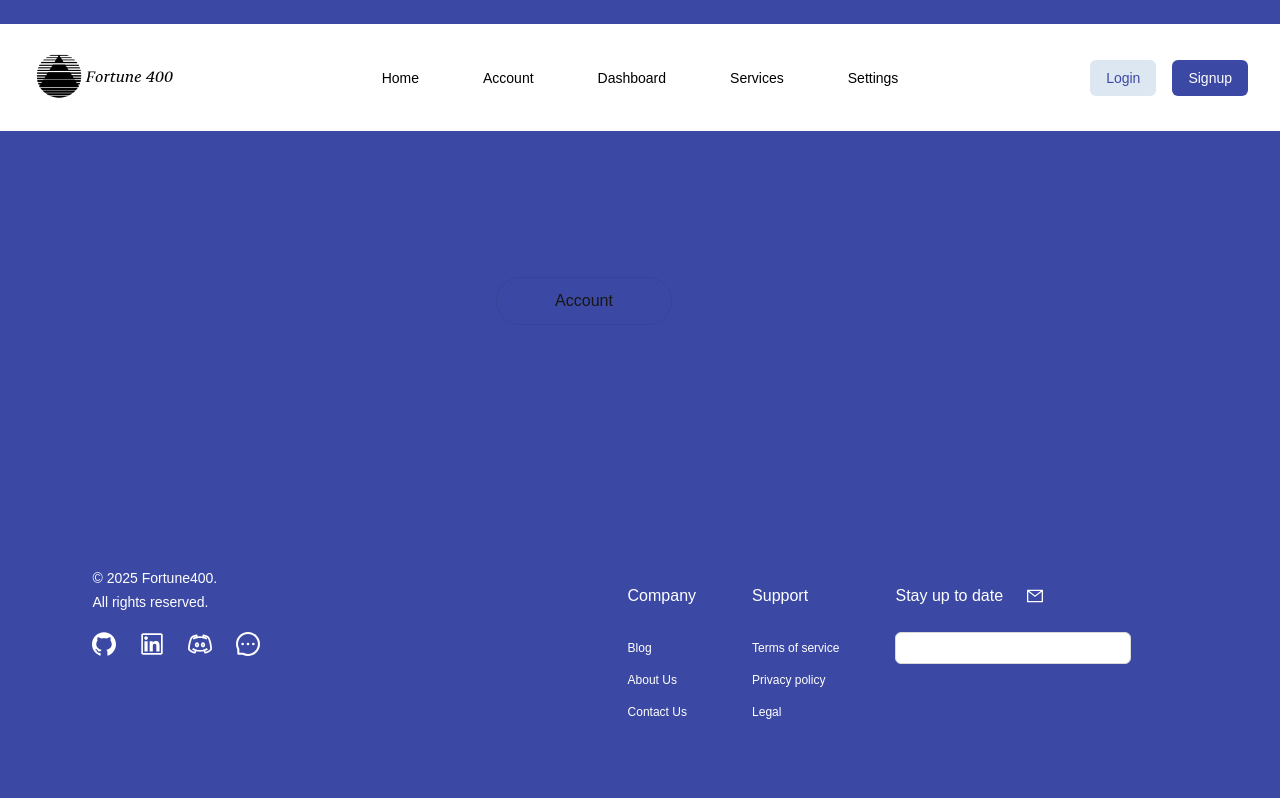
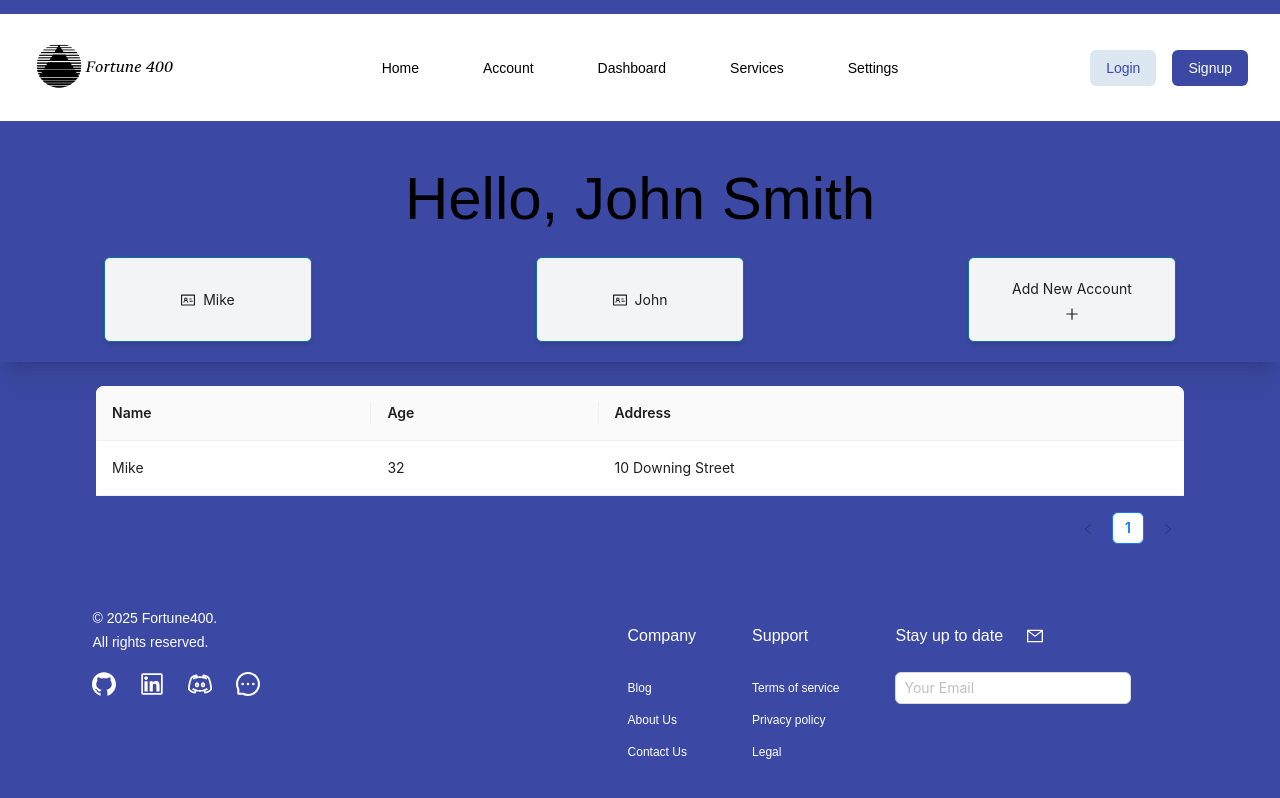
Before and after one commit to LorrellW/Commerce-Bank-App, a Next.js app in the folder fortune400/: page /pages/account in a window 1280 px wide. Built offline with nearby package versions, Linux system fonts and the light colour scheme.

Commit message:
react -->18

```diff
--- a/fortune400/package.json
+++ b/fortune400/package.json
@@ -12,9 +12,9 @@
     "@ant-design/icons": "^5.6.1",
     "antd": "^5.24.2",
     "next": "15.1.6",
-    "react": "^19.0.0",
+    "react": "^18.3.1",
     "react-burger-menu": "^3.1.0",
-    "react-dom": "^19.0.0",
+    "react-dom": "^18.3.1",
     "react-hamburger-menu": "^1.2.1",
     "react-responsive-carousel": "^3.2.23"
   },
--- a/fortune400/src/app/components/NavBar.tsx
+++ b/fortune400/src/app/components/NavBar.tsx
@@ -23,7 +23,7 @@ const Navbar = () => {
         <Link className="text-black hover:text-gray-700" href="/">Home</Link>
         <Link className="text-black hover:text-gray-700" href="/pages/account">Account</Link>
         <Link className="text-black hover:text-gray-700" href="/pages/taxes">Dashboard</Link>
-        <Link className="text-black hover:text-gray-700" href="/pages/Ai">Services</Link>
+        <Link className="text-black hover:text-gray-700" href="/pages/Services">Services</Link>
         <Link className="text-black hover:text-gray-700" href="/pages/settings">Settings</Link>
       </div>
 
--- /dev/null
+++ b/fortune400/src/app/components/accountCards.js
@@ -0,0 +1,24 @@
+import React from 'react';
+import { Card, Col, Row } from 'antd';
+const Cards = () => (
+    <div className=' min-w-[110%] max-w-96 place-content-center'>
+  <Row gutter={30}>
+    <Col className='justify-evenly' span={4}>
+      <Card className='bg-lightText' title="Account 1" variant="borderless">
+        Card content
+      </Card>
+    </Col>
+    <Col span={4}>
+      <Card title="Account 2" variant="border">
+        Card content
+      </Card>
+    </Col>
+    <Col span={4}>
+      <Card title="Add New Account" variant="border">
+        Card content
+      </Card>
+    </Col>
+  </Row>
+  </div>
+);
+export default Cards;
--- a/fortune400/src/app/components/footer.tsx
+++ b/fortune400/src/app/components/footer.tsx
@@ -51,7 +51,7 @@ export default function Footer({ companyName = "Fortune400", rightsReserverd = "
             <MailOutlined className='pb-6' />
             </div>
             <div className='flex'>
-              <Input className='flex flex-row px-2'></Input>
+              <Input className='flex flex-row px-2'placeholder='Your Email'></Input>
             </div>
           </div>
         </section>
--- /dev/null
+++ b/fortune400/src/app/components/threeCard.tsx
@@ -0,0 +1,37 @@
+"use client";
+import { UsergroupAddOutlined, BankTwoTone } from "@ant-design/icons";
+
+const ThreeCard = ()=>{
+    return(
+        <>
+
+    <section className="flex flex-col p-10 lg:grid lg:grid-cols-3 justify-items-center items-center bg-secondary2">
+
+<div className="min-w-sm max-w-xs bg-white grid grid-rows-3 py-4 text-center justify-items-center rounded-lg">
+  <UsergroupAddOutlined className="text-blue-500 text-4xl" />
+  <div className="text-darkText text-2xl">Membership Organizations</div>
+  <div className="text-lightText">
+    Our membership management software provides full automation of membership renewals and payments
+  </div>
+</div>
+
+<div className="min-w-sm max-w-xs bg-white grid grid-rows-3 py-4 text-center justify-items-center rounded-lg">
+  <BankTwoTone className="text-4xl text-darkText" />
+  <div className="text-darkText text-2xl">National Associations</div>
+  <div className="text-lightText">
+    Our membership management software provides full automation of membership renewals and payments
+  </div>
+</div>
+
+<div className="min-w-sm max-w-xs bg-white grid grid-rows-3 py-4 text-center justify-items-center rounded-lg">
+  <BankTwoTone className="text-4xl" />
+  <div className="text-2xl text-darkText">Clubs And Groups</div>
+  <div className="text-lightText">
+    Our membership management software provides full automation of membership renewals and payments
+  </div>
+</div>
+</section>
+</>
+    );
+}
+export default ThreeCard;
--- a/fortune400/src/app/globals.css
+++ b/fortune400/src/app/globals.css
@@ -11,7 +11,7 @@
 @media (prefers-color-scheme: dark) {
   :root {
     --background: #ffffff;
-    --foreground: #ededed;
+    --foreground: #fff;
   }
 }
 
--- a/fortune400/src/app/layout.tsx
+++ b/fortune400/src/app/layout.tsx
@@ -17,7 +17,6 @@ export default function RootLayout({ children }: { children: React.ReactNode })
       <body className="min-h-screen flex flex-col">
         <Header />
       <NavBar />
-
         <main className="flex-grow">{children}</main>
         <Footer />
       </body>
--- a/fortune400/src/app/page.tsx
+++ b/fortune400/src/app/page.tsx
@@ -3,7 +3,7 @@
 import Image from "next/image";
 import "react-responsive-carousel/lib/styles/carousel.min.css";
 import { ArrowRightOutlined,  BankOutlined, BankTwoTone, UsergroupAddOutlined } from "@ant-design/icons";
-
+import ThreeCard from "./components/threeCard";
 import G1 from "@/app/Icons/graphic1.png";
 import G2 from "@/app/Icons/pana.png";
 import G3 from "@/app/Icons/rafiki.png";
@@ -80,32 +80,7 @@ export default function Home() {
           </p>
         </div>
 
-        <section className="flex flex-col p-10 lg:grid lg:grid-cols-3 justify-items-center items-center bg-secondary2">
-
-          <div className="min-w-sm max-w-xs bg-white grid grid-rows-3 py-4 text-center justify-items-center rounded-lg">
-            <UsergroupAddOutlined className="text-blue-500 text-4xl" />
-            <div className="text-darkText text-2xl">Membership Organizations</div>
-            <div className="text-lightText">
-              Our membership management software provides full automation of membership renewals and payments
-            </div>
-          </div>
-
-          <div className="min-w-sm max-w-xs bg-white grid grid-rows-3 py-4 text-center justify-items-center rounded-lg">
-            <BankTwoTone className="text-4xl text-darkText" />
-            <div className="text-darkText text-2xl">National Associations</div>
-            <div className="text-lightText">
-              Our membership management software provides full automation of membership renewals and payments
-            </div>
-          </div>
-
-          <div className="min-w-sm max-w-xs bg-white grid grid-rows-3 py-4 text-center justify-items-center rounded-lg">
-            <BankTwoTone className="text-4xl" />
-            <div className="text-2xl text-darkText">Clubs And Groups</div>
-            <div className="text-lightText">
-              Our membership management software provides full automation of membership renewals and payments
-            </div>
-          </div>
-        </section>
+        <ThreeCard></ThreeCard>
 
         <section>
           <div className="grid lg:grid-cols-2 items-center sm:gap-y-0 justify-items-center min-h-[600px] bg-secondary">
--- a/fortune400/src/app/pages/Ai/page.tsx
+++ /dev/null
@@ -1,17 +0,0 @@
-
-export default function aiPage(){
-    return(
-        <div className="grid grid-rows-[20px_1fr_20px] items-center justify-items-center p-8 pb-20 gap-16 sm:pt-20 font-[family-name:var(--font-geist-sans)]">
-        <div className="flex gap-4 items-center flex-col sm:flex-row pt-40 pr-28">
-        <a
-            className="rounded-full border border-solid border-black/[.08] dark:border-white/[.145] transition-colors flex items-center justify-center hover:bg-[#f2f2f2] dark:hover:bg-[#1a1a1a] hover:border-transparent text-sm sm:text-base h-10 sm:h-12 px-4 sm:px-5 sm:min-w-44"
-            target="_blank"
-            rel="noopener noreferrer"
-          >
-            A.i
-          </a>
-        </div>
-
-    </div>
-    );
-    }
--- /dev/null
+++ b/fortune400/src/app/pages/Services/page.tsx
@@ -0,0 +1,13 @@
+
+import ThreeCard from "@/app/components/threeCard";
+
+
+export default function ServicesPage(){
+    return(
+        <div>
+          <ThreeCard/>
+          <ThreeCard></ThreeCard>
+        </div>
+
+    );
+    }
--- a/fortune400/src/app/pages/account/page.tsx
+++ b/fortune400/src/app/pages/account/page.tsx
@@ -1,17 +1,96 @@
+"use client";
 
-export default function accountPage(){
-    return(
-        <div className="grid grid-rows-[20px_1fr_20px] items-center justify-items-center  p-8 pb-20 gap-16 sm:pt-20 font-[family-name:var(--font-geist-sans)]">
-        <div className="flex gap-4 items-center flex-col sm:flex-row pt-40 pr-28">
-              <a
-            className="rounded-full border border-solid border-black/[.08]  dark:border-white/[.145] transition-colors flex items-center justify-center hover:bg-[#f2f2f2] dark:hover:bg-[#1a1a1a] hover:border-transparent text-sm sm:text-base h-10 sm:h-12 px-4 sm:px-5 sm:min-w-44"
-            target="_blank"
-            rel="noopener noreferrer"
-          >
-            Account
-          </a>
-        </div>
+import { IdcardOutlined, PlusOutlined } from "@ant-design/icons";
+import { Table, Button, Modal, Form, Input } from "antd";
+import { useState } from "react";
 
-    </div>
-    );
-    }
+export default function AccountPage() {
+  const [accounts, setAccounts] = useState([
+    {
+      key: '1',
+      name: 'Mike',
+      age: 32,
+      address: '10 Downing Street',
+    },
+    {
+      key: '2',
+      name: 'John',
+      age: 42,
+      address: '10 Downing Street',
+    },
+  ]);
+  const [activeAccount, setActiveAccount] = useState(accounts[0]);
+  const [isModalVisible, setIsModalVisible] = useState(false);
+
+  const columns = [
+    { title: 'Name', dataIndex: 'name', key: 'name' },
+    { title: 'Age', dataIndex: 'age', key: 'age' },
+    { title: 'Address', dataIndex: 'address', key: 'address' },
+  ];
+
+  // Show modal for adding a new account
+  const showModal = () => {
+    setIsModalVisible(true);
+  };
+
+  // Hide modal
+  const handleCancel = () => {
+    setIsModalVisible(false);
+  };
+
+  // Handle form submission to add new account
+  const onFinish = (values: any) => {
+    const newAccount = {
+      key: String(accounts.length + 1),
+      ...values,
+    };
+    setAccounts([...accounts, newAccount]);
+    setActiveAccount(newAccount); // Optionally set as active
+    setIsModalVisible(false);
+  };
+
+  return (
+    <section>
+      <p className="text-6xl text-center text-black p-12">Hello, John Smith</p>
+      {/* Render account card buttons dynamically */}
+      <div className=" shadow-xl grid grid-cols-3 gap-4 place-items-center">
+        {accounts.map((account) => (
+          <Button className='shadow-md bg-gray-100 border-cyan-700 mb-10  w-[50%] h-full' key={account.key} onClick={() => setActiveAccount(account)}>
+            <IdcardOutlined />
+            {account.name}
+          </Button>
+        ))}
+        <Button className='grid grid-flow-row place-content-center place-items-center shadow-md bg-gray-100 border-cyan-700 mb-10 w-[50%] h-full'
+ onClick={showModal}>Add New Account<PlusOutlined/></Button>
+      </div>
+
+      {/* Render table based on the active account */}
+      <Table className="px-24 py-6"dataSource={[activeAccount]} columns={columns} />
+
+      {/* Modal for adding a new account */}
+      <Modal
+  title="Add New Account"
+  open={isModalVisible} // changed from visible to open
+  onCancel={handleCancel}
+  footer={null}
+      >
+        <Form onFinish={onFinish}>
+          <Form.Item name="name" label="Name" rules={[{ required: true }]}>
+            <Input />
+          </Form.Item>
+          <Form.Item name="age" label="Age" rules={[{ required: true }]}>
+            <Input type="number" />
+          </Form.Item>
+          <Form.Item name="address" label="Address" rules={[{ required: true }]}>
+            <Input />
+          </Form.Item>
+          <Form.Item>
+            <Button type="primary" htmlType="submit">
+              Create Account
+            </Button>
+          </Form.Item>
+        </Form>
+      </Modal>
+    </section>
+  );
+}
```
Also changed, not shown: 2 other files (tests, documents, lock files or other folders).
